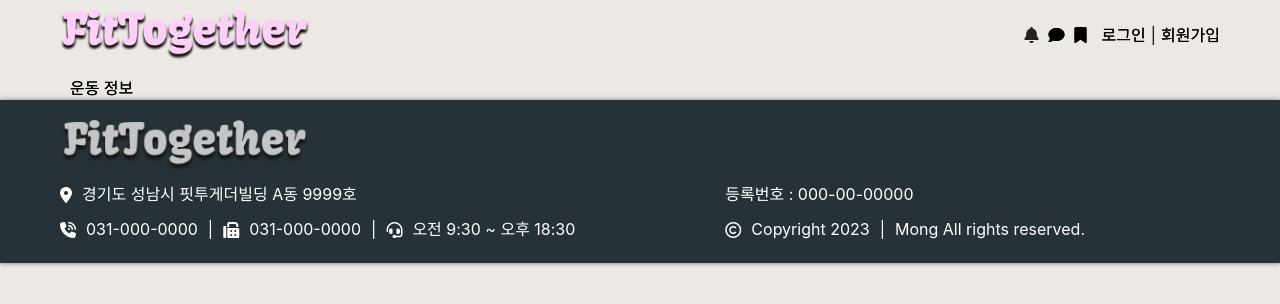
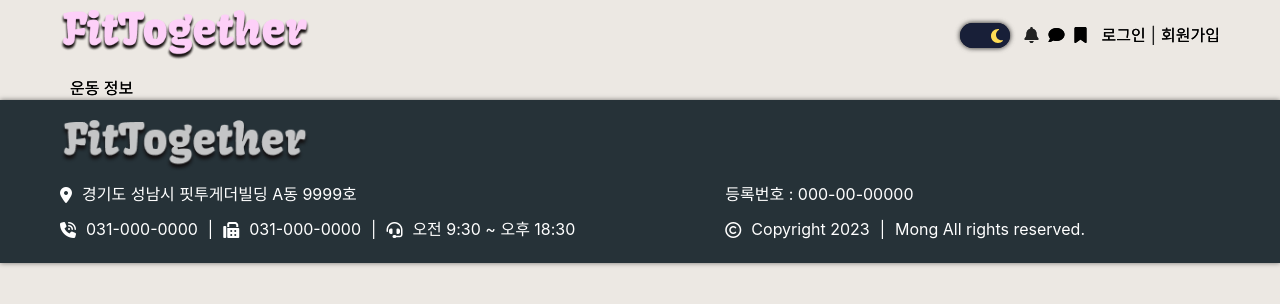
Before and after one commit to emfkdlvnem/YoutubeVideo-, a React (Vite) app: page /header in a window 1280 px wide. Shown: the top 304 px of the page. Built offline with nearby package versions, Linux system fonts and the light colour scheme.

Commit message:
header에만 우선 다크라이트 추가

```diff
--- a/package.json
+++ b/package.json
@@ -13,6 +13,9 @@
     "@emotion/react": "^11.11.1",
     "@emotion/styled": "^11.11.0",
     "@fortawesome/fontawesome-free": "^6.4.0",
+    "@fortawesome/fontawesome-svg-core": "^6.4.0",
+    "@fortawesome/free-solid-svg-icons": "^6.4.0",
+    "@fortawesome/react-fontawesome": "^0.2.0",
     "react": "^18.2.0",
     "react-dom": "^18.2.0",
     "react-router-dom": "^6.14.2"
--- a/src/components/common/Header.tsx
+++ b/src/components/common/Header.tsx
@@ -1,6 +1,8 @@
 /** @jsxImportSource @emotion/react */
 import { css } from '@emotion/react';
 import styled from '@emotion/styled';
+import { FontAwesomeIcon } from '@fortawesome/react-fontawesome';
+import { faSun, faMoon } from '@fortawesome/free-solid-svg-icons';
 
 import { useState, useEffect, useRef } from 'react';
 import { Link } from 'react-router-dom';
@@ -10,8 +12,13 @@ import LogoImg from './../../assets/logo.png';
 
 // headerMainBar
 function Header() {
+  const [isDarkMode, setDarkMode] = useState(false);
   const [isPopupOpen, setPopupOpen] = useState(false);
   const bellPopupRef = useRef<HTMLDivElement | null>(null);
+
+  const handleToggleDarkMode = () => {
+    setDarkMode((prevMode) => !prevMode);
+  };
 
   useEffect(() => {
     const handleClickOutside = (event: MouseEvent) => {
@@ -45,6 +52,12 @@ function Header() {
         </Logo>
         <IconSection className="icon-section">
           <IconList className="icon-list">
+            <ThemeLi isDarkMode={isDarkMode}>
+              <span className="blind">다크 라이트 스위치</span>
+              <ThemeBtn className="btn theme" onClick={handleToggleDarkMode} isDarkMode={isDarkMode}>
+                <FontAwesomeIcon icon={isDarkMode ? faSun : faMoon} />
+              </ThemeBtn>
+            </ThemeLi>
             <li>
               <span className="blind">알림창</span>
               <BellBtn className="btn bell" onClick={handleOpenPopup}>
@@ -268,4 +281,29 @@ const MenuBtn = styled.button`
   width: 70px;
 `;
 
+//dark mode
+const ThemeLi = styled.li<{ isDarkMode: boolean }>`
+  position: relative;
+  width: 50px;
+  margin-right: 10px;
+  border-radius: 20px;
+  box-shadow: 0 0 5px rgba(0, 0, 0, 0.5);
+  background-color: ${(props) => (props.isDarkMode ? '#fff' : '#181f38')};
+`;
+const ThemeBtn = styled.button<{ isDarkMode: boolean }>`
+  position: absolute;
+  top:1px;
+  right:5px;
+  text-align: center;
+  padding: 0 5px;
+  border: none;
+  background: none;
+  transition: transform 0.3s ease;
+
+  /* 다크모드일 때 버튼 위치 */
+  transform: ${(props) => (props.isDarkMode ? 'translateX(-18px)' : 'translateX(3px)')};
+  /* 다크모드일 때 아이콘 색상 변경 */
+  color: ${(props) => (props.isDarkMode ? '#ffdd55' : '#ffdd55')};
+`;
+
 export default Header;
```
Also changed, not shown: 1 other file (tests, documents, lock files or other folders).
